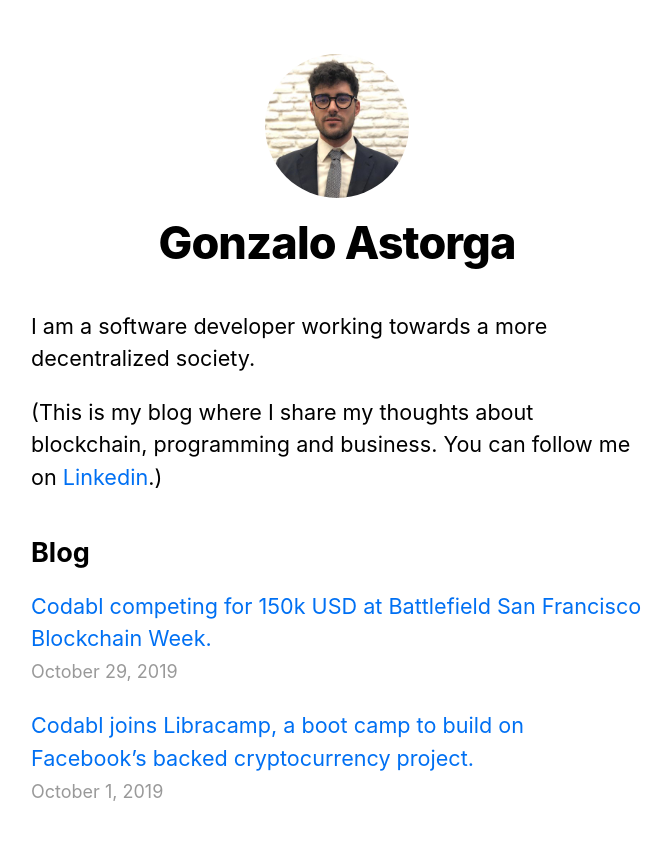
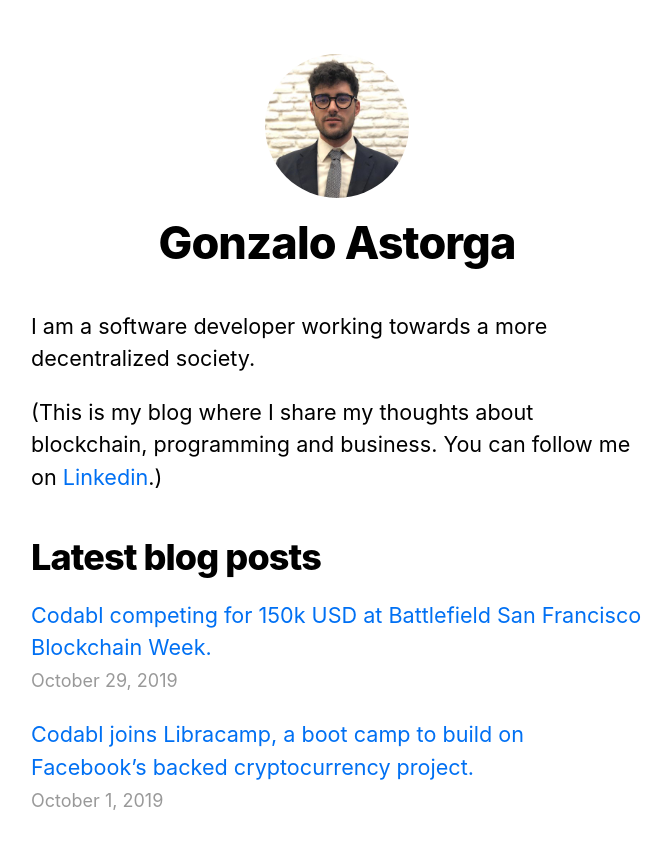
Before and after one commit to gonwi/gonastorga.com, a Next.js app: page / in a window 1280 px wide. Shown: the top 848 px of the page, without its empty margins (303-974 px from the left). Built offline with nearby package versions, Linux system fonts and the light colour scheme.

Commit message:
Added robots.txt

```diff
--- a/pages/index.js
+++ b/pages/index.js
@@ -28,7 +28,7 @@ export default function Home( {allPostsData }) {
         </p>
       </section>
       <section className={`${utilStyles.headingMd} ${utilStyles.padding1px}`}>
-        <h2 className={utilStyles.headingLg}>Blog</h2>
+        <h2 className={utilStyles.headingXl}>Latest blog posts</h2>
         <ul className={utilStyles.list}>
           {allPostsData.map(({ id, date, title}) => (
             <li className={utilStyles.listItem} key={id}>
```
Also changed, not shown: public/robots.txt (added).
